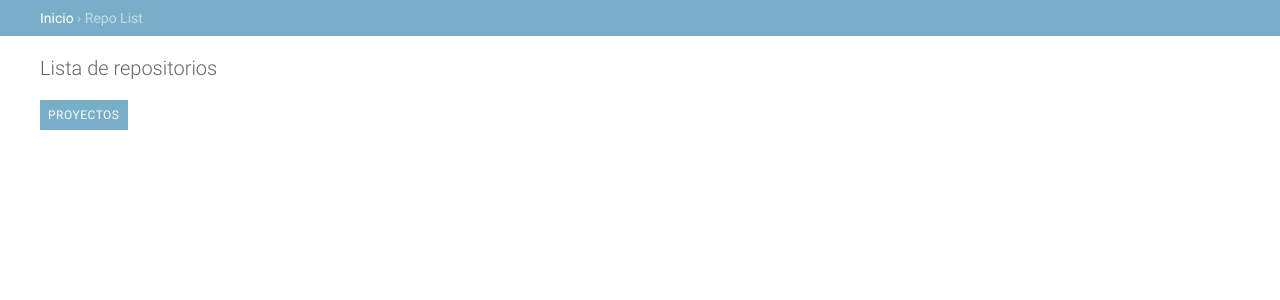
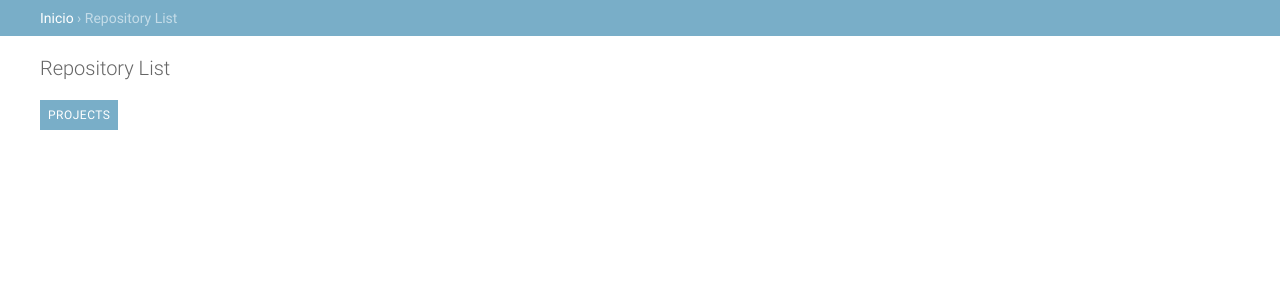
Before and after one commit to ianlewis/django-hgwebproxy, a Django app: page /admin/repos/ in a window 1280 px wide. Shown: the part 48-348 px from the top of the page. Run offline with Django 3.2, Linux system fonts and the light colour scheme; data that the repository does not hold is empty.

Commit message:
Changed template messages to English and passed them though the translation engine

```diff
--- a/hgwebproxy/templates/admin/hgwebproxy/repo.html
+++ b/hgwebproxy/templates/admin/hgwebproxy/repo.html
@@ -12,7 +12,7 @@
       </a>
        &rsaquo;
       <a href="{% url repo_list %}">
-        Repo List
+        {% trans "Repository List" %}
       </a>
        &rsaquo;
        {{ repo.name }}
--- a/hgwebproxy/templates/admin/hgwebproxy/repo_list.html
+++ b/hgwebproxy/templates/admin/hgwebproxy/repo_list.html
@@ -1,7 +1,7 @@
 {% extends "admin/index.html" %}
 {% load i18n humanize %}
 
-{% block title %}Repository List{% endblock %}
+{% block title %}{% trans "Repository List" %}{% endblock %}
 {% block extrastyle %}
 {{block.super}}
 <style>
@@ -16,19 +16,19 @@
         {% trans "Home" %}
       </a>
        &rsaquo;
-       Repo List
+      {% trans "Repository List" %}
     </div>
   {% endblock %}
 {% endif %}
 {% block sidebar %}{% endblock %}
 {% block bodyclass%}dashboard{% endblock %}
 {% block content %}
-<h1>Lista de repositorios</h1>
+<h1>{% trans "Repository List" %}</h1>
 <div id="content-main">
     <div class="module">
         <table>
             <caption>
-                Proyectos
+              {% trans "Projects" %}
             </caption>
             <tbody>
             {% for repo in repos_list %}
--- a/hgwebproxy/templates/admin/hgwebproxy/repository/change_list.html
+++ b/hgwebproxy/templates/admin/hgwebproxy/repository/change_list.html
@@ -43,7 +43,7 @@
         <ul class="object-tools">
           {% if not is_popup %}
           <li>
-            <a href="{% url repo_list %}">Explorar repositorios</a>
+            <a href="{% url repo_list %}">{% trans "Explore Repositories" %}</a>
           </li>
           {% endif %}
           <li>
```
